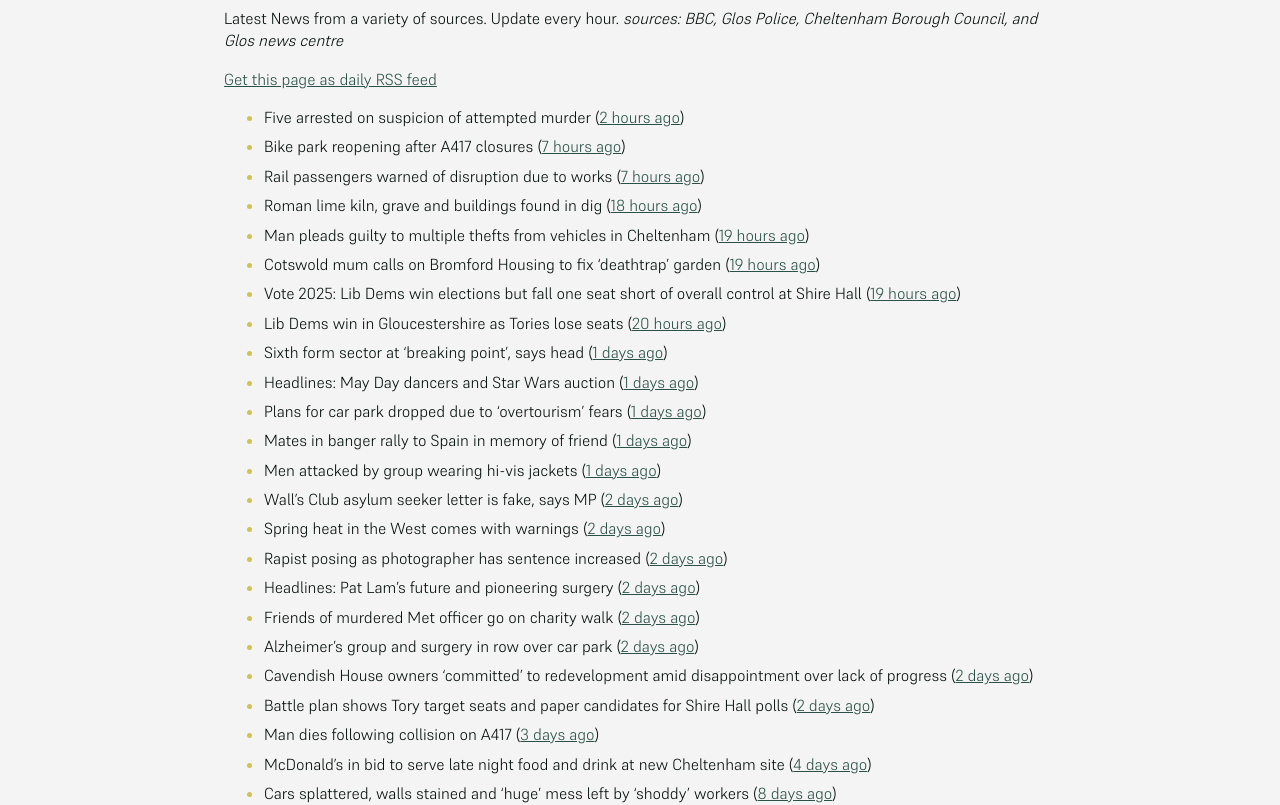
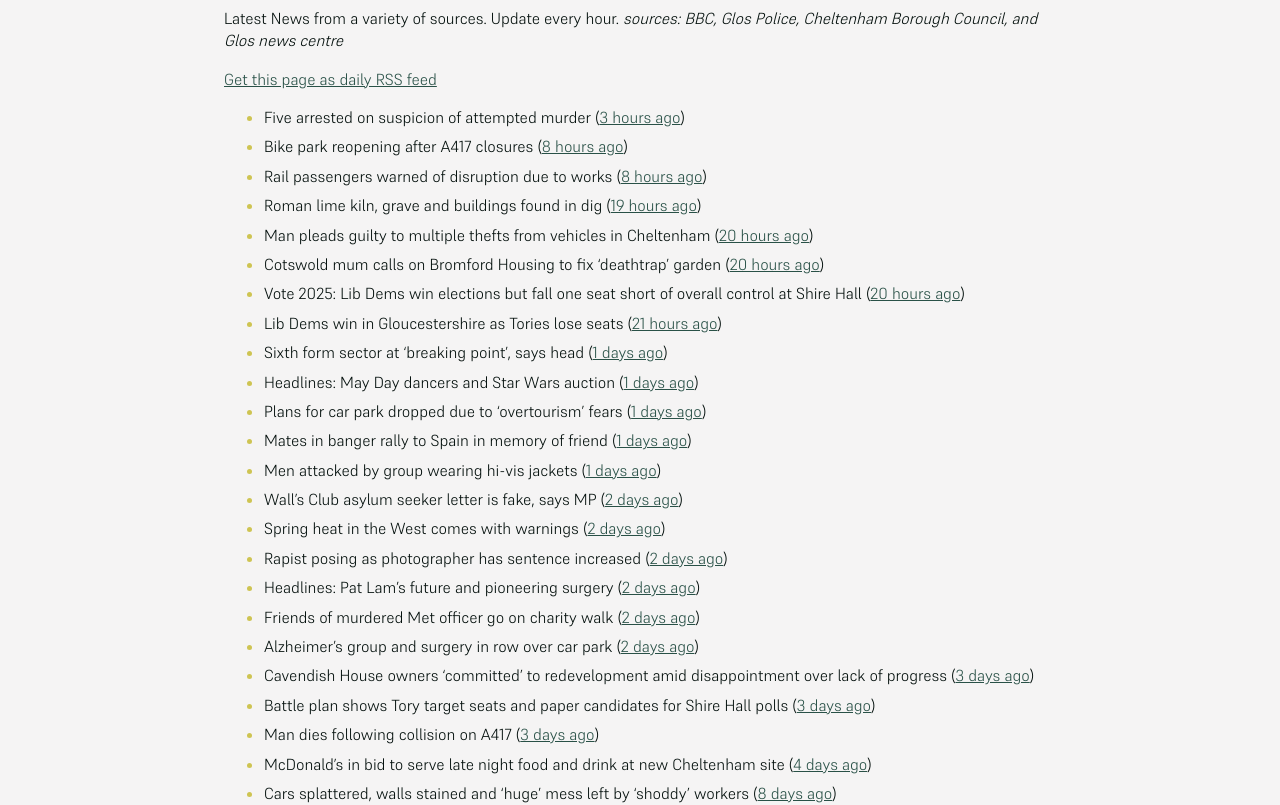
Before and after one commit to mat-0/cheltenham-open-data, a Jekyll site: the page built from _pages/news.md, in a window 1280 px wide and 1400 px high. Shown: the part 266-1071 px from the top of the window. Built offline with Jekyll 4.4.1, drawn with Linux system fonts in a browser that asks for light colours; some of the changed text lies outside the part shown.

Commit message:
Updated 2025-05-03 14:57:59

```diff
--- a/_pages/news.md
+++ b/_pages/news.md
@@ -12,14 +12,14 @@ _sources: BBC, Glos Police, Cheltenham Borough Council, and Glos news centre_
 [Get this page as daily RSS feed](/daily.rss)
 
 <!-- news_marker starts -->
-- Five arrested on suspicion of attempted murder ([2 hours ago](https://www.bbc.com/news/articles/c3evlv8kdkxo))
-- Bike park reopening after A417 closures ([7 hours ago](https://www.bbc.com/news/articles/ceqre24yew9o))
-- Rail passengers warned of disruption due to works ([7 hours ago](https://www.bbc.com/news/articles/cde2jdn7k09o))
-- Roman lime kiln, grave and buildings found in dig ([18 hours ago](https://www.bbc.com/news/articles/c2dew1d26xjo))
-- Man pleads guilty to multiple thefts from vehicles in Cheltenham ([19 hours ago](https://gloucesternewscentre.co.uk/man-pleads-guilty-to-multiple-thefts-from-vehicles-in-cheltenham/))
-- Cotswold mum calls on Bromford Housing to fix ‘deathtrap’ garden ([19 hours ago](https://gloucesternewscentre.co.uk/cotswold-mum-calls-on-bromford-housing-to-fix-deathtrap-garden/))
-- Vote 2025: Lib Dems win elections but fall one seat short of overall control at Shire Hall ([19 hours ago](https://gloucesternewscentre.co.uk/vote-2025-lib-dems-win-elections-but-fall-one-seat-short-of-overall-control-at-shire-hall/))
-- Lib Dems win in Gloucestershire as Tories lose seats ([20 hours ago](https://www.bbc.com/news/articles/cd6j8e8ej6xo))
+- Five arrested on suspicion of attempted murder ([3 hours ago](https://www.bbc.com/news/articles/c3evlv8kdkxo))
+- Bike park reopening after A417 closures ([8 hours ago](https://www.bbc.com/news/articles/ceqre24yew9o))
+- Rail passengers warned of disruption due to works ([8 hours ago](https://www.bbc.com/news/articles/cde2jdn7k09o))
+- Roman lime kiln, grave and buildings found in dig ([19 hours ago](https://www.bbc.com/news/articles/c2dew1d26xjo))
+- Man pleads guilty to multiple thefts from vehicles in Cheltenham ([20 hours ago](https://gloucesternewscentre.co.uk/man-pleads-guilty-to-multiple-thefts-from-vehicles-in-cheltenham/))
+- Cotswold mum calls on Bromford Housing to fix ‘deathtrap’ garden ([20 hours ago](https://gloucesternewscentre.co.uk/cotswold-mum-calls-on-bromford-housing-to-fix-deathtrap-garden/))
+- Vote 2025: Lib Dems win elections but fall one seat short of overall control at Shire Hall ([20 hours ago](https://gloucesternewscentre.co.uk/vote-2025-lib-dems-win-elections-but-fall-one-seat-short-of-overall-control-at-shire-hall/))
+- Lib Dems win in Gloucestershire as Tories lose seats ([21 hours ago](https://www.bbc.com/news/articles/cd6j8e8ej6xo))
 - Sixth form sector at 'breaking point', says head ([1 days ago](https://www.bbc.com/news/articles/c4gr7lkmkzjo))
 - Headlines: May Day dancers and Star Wars auction ([1 days ago](https://www.bbc.com/news/articles/cvg9y17e5rgo))
 - Plans for car park dropped due to 'overtourism' fears ([1 days ago](https://www.bbc.com/news/articles/cm2xgzjmk63o))
@@ -31,8 +31,8 @@ _sources: BBC, Glos Police, Cheltenham Borough Council, and Glos news centre_
 - Headlines: Pat Lam's future and pioneering surgery ([2 days ago](https://www.bbc.com/news/articles/c3r8edpn5wxo))
 - Friends of murdered Met officer go on charity walk ([2 days ago](https://www.bbc.com/news/articles/cdjl0zje7d1o))
 - Alzheimer's group and surgery in row over car park ([2 days ago](https://www.bbc.com/news/articles/cwynejpx3yzo))
-- Cavendish House owners ‘committed’ to redevelopment amid disappointment over lack of progress ([2 days ago](https://gloucesternewscentre.co.uk/cavendish-house-owners-committed-to-redevelopment-amid-disappointment-over-lack-of-progress/))
-- Battle plan shows Tory target seats and paper candidates for Shire Hall polls ([2 days ago](https://gloucesternewscentre.co.uk/battle-plan-shows-tory-target-seats-and-paper-candidates-for-shire-hall-polls/))
+- Cavendish House owners ‘committed’ to redevelopment amid disappointment over lack of progress ([3 days ago](https://gloucesternewscentre.co.uk/cavendish-house-owners-committed-to-redevelopment-amid-disappointment-over-lack-of-progress/))
+- Battle plan shows Tory target seats and paper candidates for Shire Hall polls ([3 days ago](https://gloucesternewscentre.co.uk/battle-plan-shows-tory-target-seats-and-paper-candidates-for-shire-hall-polls/))
 - Man dies following collision on A417 ([3 days ago](https://gloucesternewscentre.co.uk/man-dies-following-collision-on-a417/))
 - McDonald’s in bid to serve late night food and drink at new Cheltenham site ([4 days ago](https://gloucesternewscentre.co.uk/mcdonalds-in-bid-to-serve-late-night-food-and-drink-at-new-cheltenham-site/))
 - Cars splattered, walls stained and ‘huge’ mess left by ‘shoddy’ workers ([8 days ago](https://gloucesternewscentre.co.uk/cars-splattered-walls-stained-and-huge-mess-left-by-shoddy-workers/))
```
Also changed, not shown: other parts of _pages/news.md (+0 -1 lines), _data/flood.json (+5 -69 lines), index.md (+5 -5 lines).
